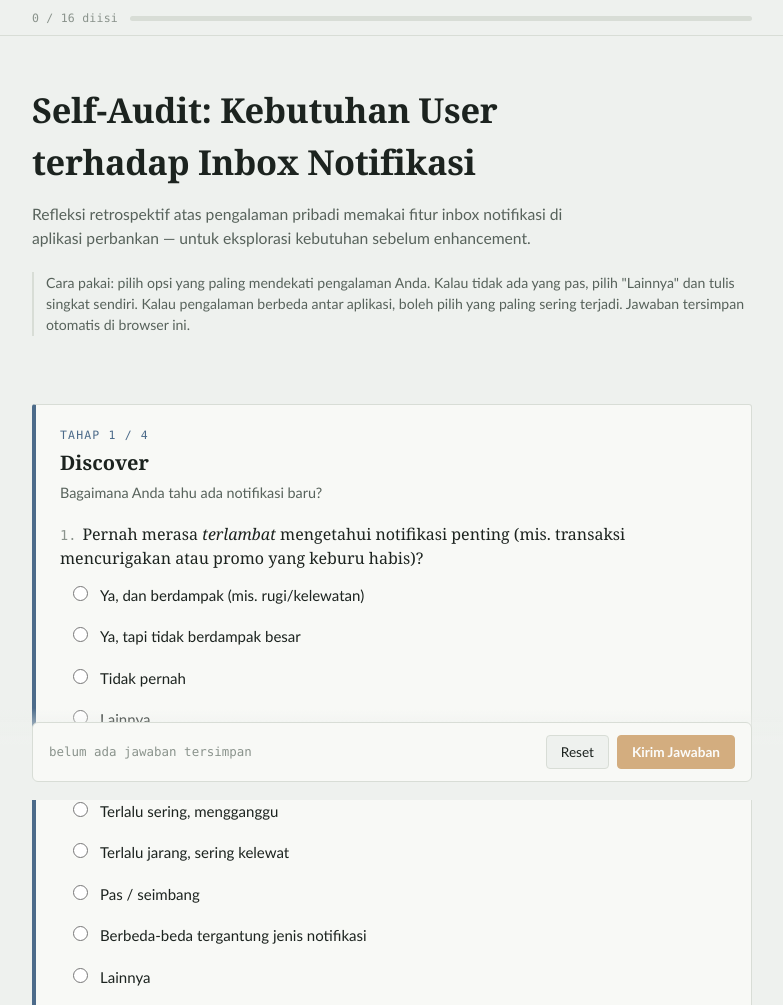
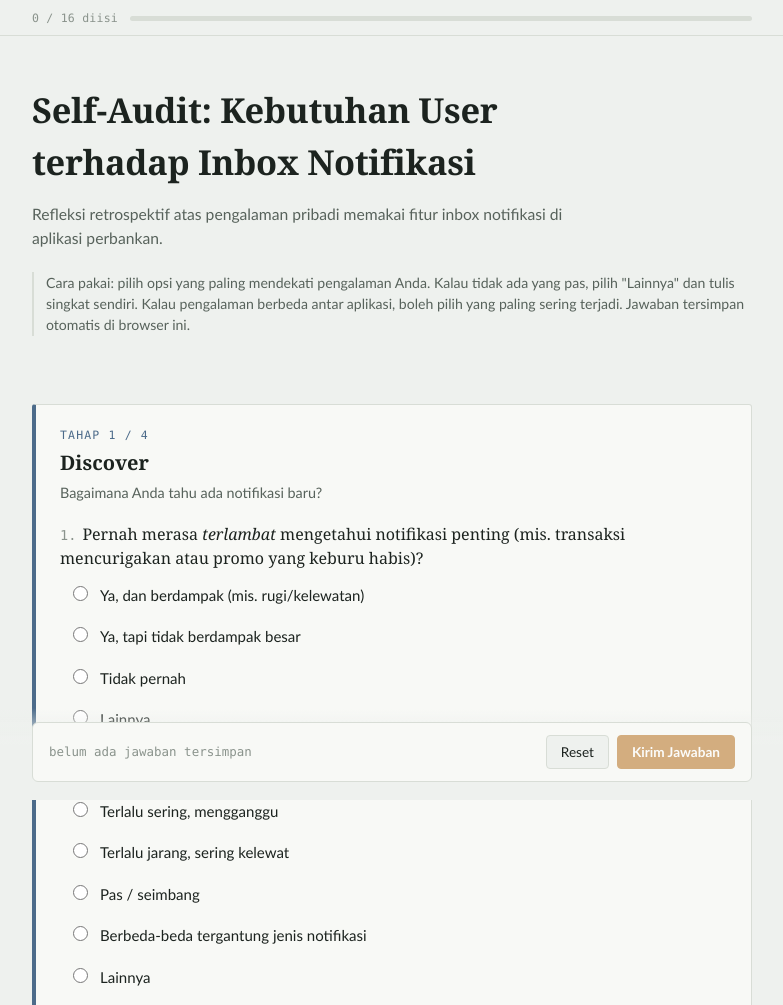
Before and after one commit to fnandywardhana/inbox-notif-questionnaire, a plain HTML site: page index.html in a window 1280 px wide. Shown: the top 1005 px of the page, without its empty margins (248-1031 px from the left). Drawn offline with Linux system fonts and the light colour scheme.

Commit message:
Trim subtitle text

```diff
--- a/index.html
+++ b/index.html
@@ -367,7 +367,7 @@
 <div class="wrap">
   <header class="top">
     <h1>Self-Audit: Kebutuhan User terhadap Inbox Notifikasi</h1>
-    <p class="subtitle">Refleksi retrospektif atas pengalaman pribadi memakai fitur inbox notifikasi di aplikasi perbankan — untuk eksplorasi kebutuhan sebelum enhancement.</p>
+    <p class="subtitle">Refleksi retrospektif atas pengalaman pribadi memakai fitur inbox notifikasi di aplikasi perbankan.</p>
 
     <p class="howto">Cara pakai: pilih opsi yang paling mendekati pengalaman Anda. Kalau tidak ada yang pas, pilih "Lainnya" dan tulis singkat sendiri. Kalau pengalaman berbeda antar aplikasi, boleh pilih yang paling sering terjadi. Jawaban tersimpan otomatis di browser ini.</p>
   </header>
```
